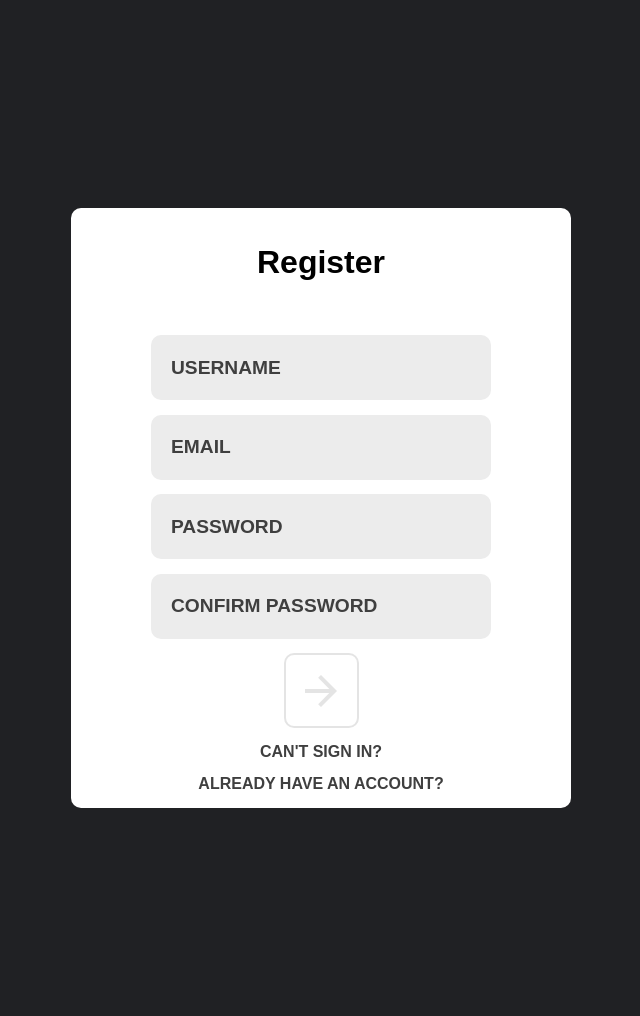
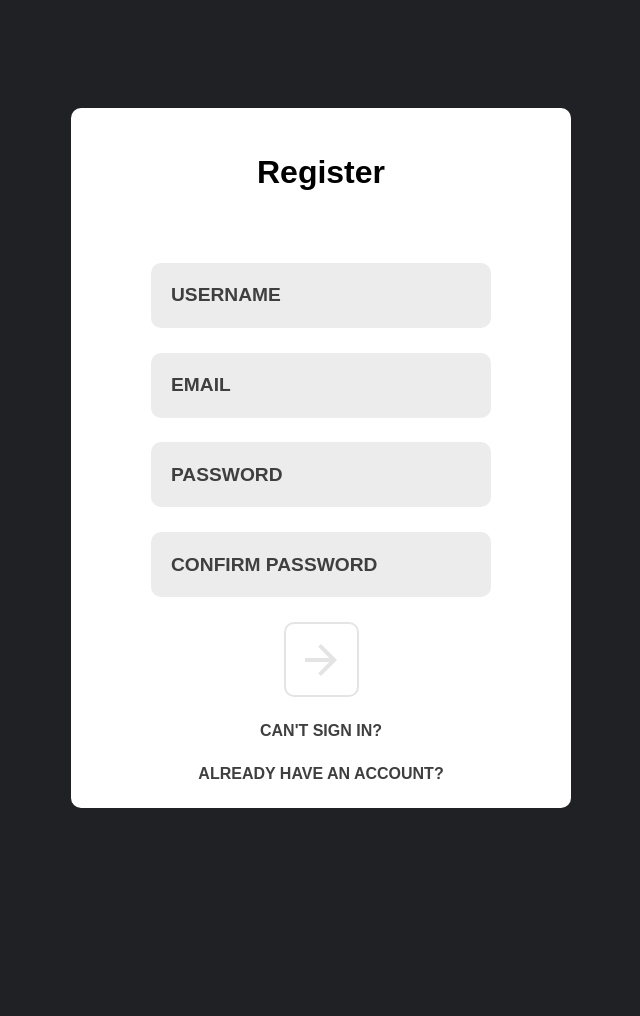
Before and after one commit to aaronpnguyen/Redify, a Flask app: page /register/user in a window 1280 px wide. Shown: the whole page, without its empty margins (319-959 px from the left). After the commit the page ends 808 px from the top, so only its background shows below. Run offline with Flask 2, Linux system fonts and the light colour scheme.

```diff
--- a/flask_app/static/login.css
+++ b/flask_app/static/login.css
@@ -17,7 +17,7 @@
 }
 
 body {
-    padding: 200px;
+    padding: 100px;
     background-color: #202124;
 }
 
@@ -28,7 +28,7 @@ form {
     justify-content: space-evenly;
     flex-direction: column;
     align-items: center;
-    height: 600px;
+    height: 700px;
     width: 500px;
     border-radius: 10px;
 }
@@ -85,24 +85,3 @@ a {
     font-weight: bold;
     color: #3f3f3f
 }
-
-
-/* ERROR CONTAINER */
-.error-container {
-    display: flex;
-    justify-content: center;
-    align-items: center;
-}
-
-.error-box {
-    background-color: var(--light-red);
-    width: 400px;
-    border-radius: 8px;
-    text-align: center;
-    margin-bottom: 1%;
-}
-
-.error-alert {
-    color: rgba(0,0,0,0.5);
-    font-size: 1.2rem;
-}
```
Also changed, not shown: flask_app/static/home.css (+52 -4 lines).
